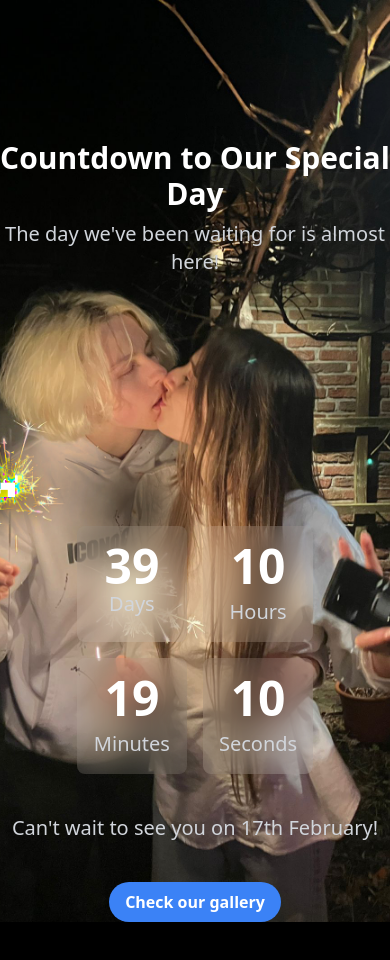
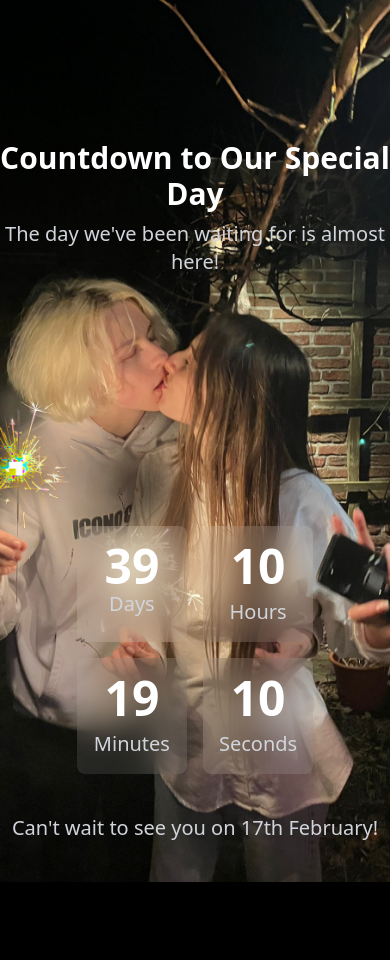
Before and after one commit to workani/danileva, a Next.js app: page / in a window 390 px wide. Shown: the top 960 px of the page. Built offline with nearby package versions, Linux system fonts and the light colour scheme.

Commit message:
Update index.js

```diff
--- a/pages/index.js
+++ b/pages/index.js
@@ -122,9 +122,7 @@ export default function CombinedComponent() {
 
 
         </footer>
-        <button className="bg-blue-500 hover:bg-blue-700 text-white font-bold py-2 px-4 rounded-full block md:hidden">
-  Check our gallery
-</button>
+
       </div>
 
        {/* Image Gallery */}
```
